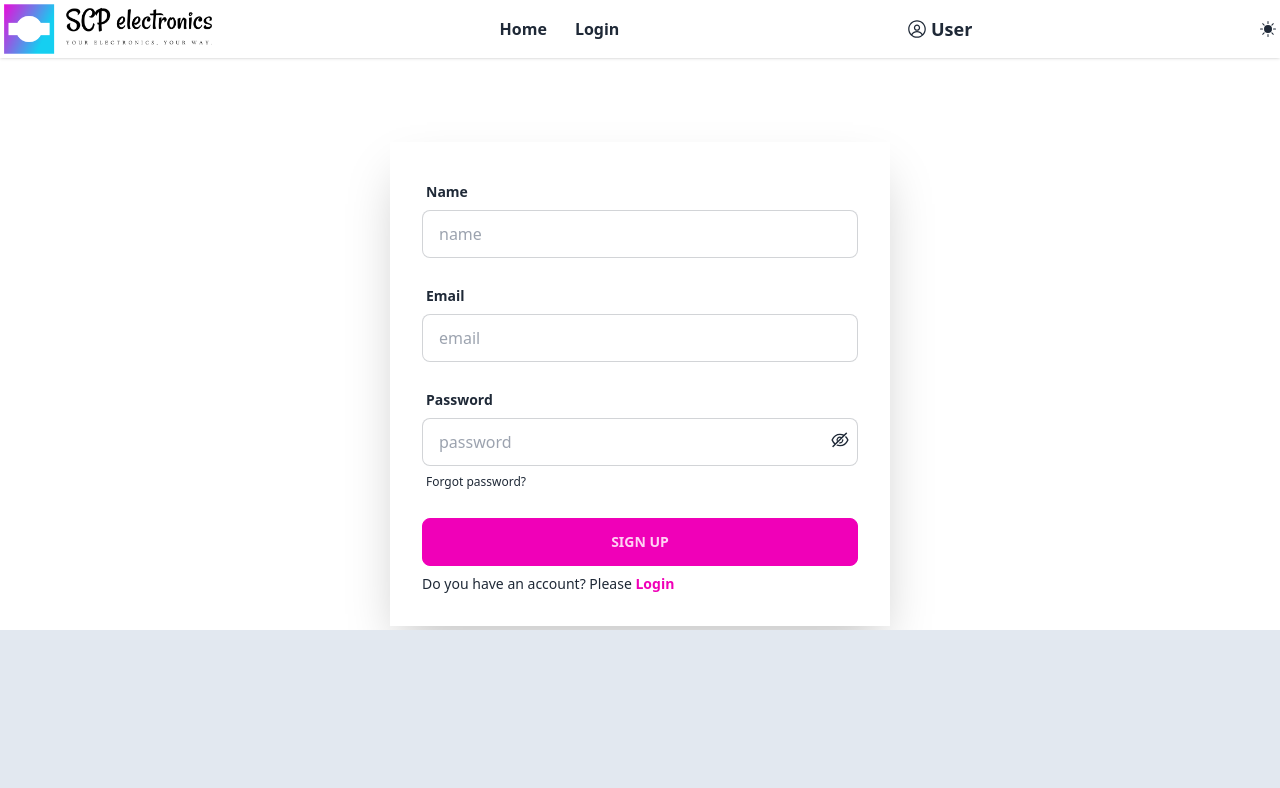
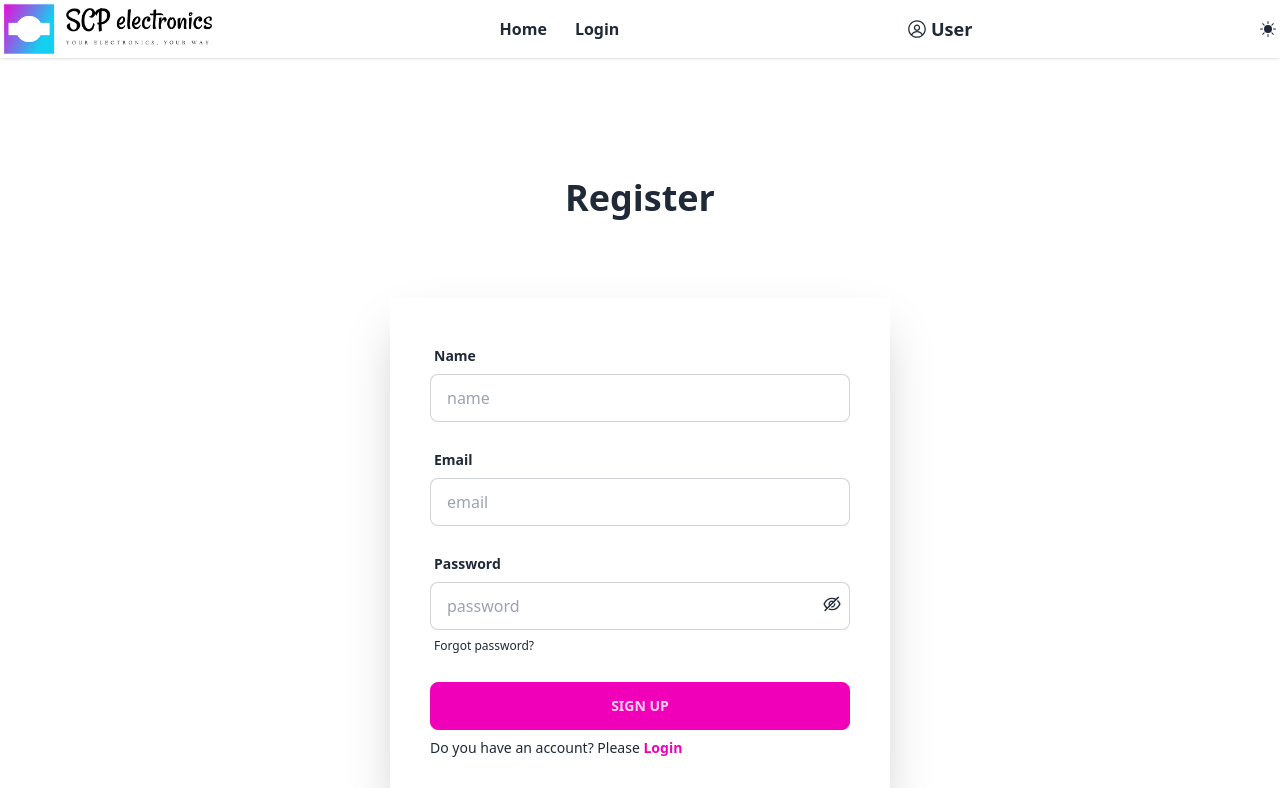
Before and after one commit to sumonpaul55/spl_electronics_client, a React (Vite) app: page /sign-up in a window 1280 px wide. Shown: the top 788 px of the page. Built offline with nearby package versions, Linux system fonts and the light colour scheme; no server answers.

Commit message:
scrollto top features added

```diff
--- a/src/layout/Root.jsx
+++ b/src/layout/Root.jsx
@@ -2,12 +2,15 @@ import React from 'react';
 import { Outlet } from 'react-router-dom';
 import Navbar from '../shared/header/Navbar';
 import Footer from '../shared/footer/Footer';
+import ScrollToTop from '../shared/ScrollToTop';
 const Root = () => {
     return (
         <div>
             <div className='sticky top-0 bg-white z-[99999]'>
                 <Navbar></Navbar>
             </div>
+
+            <ScrollToTop />
             <Outlet></Outlet>
             <Footer></Footer>
         </div>
--- a/src/pages/addProduct/AddProduct.jsx
+++ b/src/pages/addProduct/AddProduct.jsx
@@ -28,7 +28,7 @@ const AddProduct = () => {
         form.reset();
     }
     return (
-        <div className='container mx-auto px-1 mt-20'>
+        <div className='mx-auto px-1 py-20 dark:bg-slate-800'>
             <div className='max-w-[700px] mx-auto'>
                 <form className='space-y-10' onSubmit={handleAddproduct}>
                     <div className='flex gap-2'>
--- a/src/pages/home/Home.jsx
+++ b/src/pages/home/Home.jsx
@@ -1,4 +1,4 @@
-import React, { useState } from 'react';
+import React, { useContext, useState } from 'react';
 import Banner from './banner/Banner';
 import Brands from './brands/Brands';
 import { TbTruckDelivery } from "react-icons/tb"
@@ -9,7 +9,9 @@ import Carousel from 'react-multi-carousel';
 import 'react-multi-carousel/lib/styles.css';
 import googlePixels from "../../assets/googlephone.jpg"
 import camera from "../../assets/canoncamre.jpg"
+import { AuthContext } from '../../shared/contextApi/AuthProvider';
 const Home = () => {
+    const { loading } = useContext(AuthContext)
     const loadedData = useLoaderData();
     const [bsix, setBsix] = useState(6)
     let sixData = loadedData.slice(0, bsix)
@@ -38,6 +40,10 @@ const Home = () => {
 
 
     return (
+        <>
+            {
+                loading ? <h2 className='text-center my-20 text-3xl '>Loading...</h2>
+                    :
                     <div className='dark:bg-black dark:text-white'>
                         <Banner></Banner>
                         <section className='py-10 md:py-20 bg-teal-400 dark:bg-black'>
@@ -163,6 +169,8 @@ const Home = () => {
                             </div>
                         </section>
                     </div >
+            }
+        </>
     );
 };
 
--- a/src/pages/home/specialOffer/SpecialOffer.jsx
+++ /dev/null
@@ -1,11 +0,0 @@
-import React from 'react';
-
-const SpecialOffer = () => {
-    return (
-        <div>
-
-        </div>
-    );
-};
-
-export default SpecialOffer;
--- a/src/pages/login/Login.jsx
+++ b/src/pages/login/Login.jsx
@@ -35,22 +35,23 @@ const Login = () => {
             })
     }
     return (
-        <div className='p-1 dark:bg-gray-700 py-20 dark:text-white'>
+        <div className='p-1 dark:bg-slate-700 py-20 dark:text-white'>
             <div className="mt-20">
+                <h2 className="text-xl md:text-3xl lg:text-5xl text-center font-bold mb-10">Login</h2>
                 <div className="card-body shadow-2xl max-w-[500px] mx-auto">
                     <form className="space-y-5" onSubmit={handleLogin}>
                         <div className="form-control">
                             <label className="label">
                                 <span className="label-text font-semibold dark:text-white">Email</span>
                             </label>
-                            <input type="email" name='email' placeholder="email" className="input input-bordered" required />
+                            <input type="email" name='email' placeholder="email" className="input input-bordered dark:text-black" required />
                         </div>
                         <div className="form-control">
                             <label className="label ">
                                 <span className="label-text font-semibold dark:text-white">Password</span>
                             </label>
                             <div className='relative'>
-                                <input type={show ? "text" : "password"} name='password' placeholder="password" className="input input-bordered w-full" required />
+                                <input type={show ? "text" : "password"} name='password' placeholder="password" className="input input-bordered w-full dark:text-black" required />
                                 <span className='absolute top-3 cursor-pointer text-xl right-2' onClick={() => setShow(!show)}>{show ? <AiOutlineEye /> : <AiOutlineEyeInvisible />}</span>
                             </div>
                             <label className="label">
@@ -62,7 +63,7 @@ const Login = () => {
                         </div>
                     </form>
                     <div className=''>
-                        <h3 className="text-sm">Are you new here? Please <Link className='text-secondary' to="/sign-up">Sign Up</Link></h3>
+                        <h3 className="text-sm">Are you new here? Please <Link className='text-secondary text-lg md:text-xl' to="/sign-up">Register</Link></h3>
                         <h2 className='mt-3 border-t pt-2 font-semibold'>Login with following Social media</h2>
                         <div className='bg-slate-100 p-3 flex items-center dark:bg-black justify-center mt-3 gap-3 cursor-pointer text-xl rounded-md' onClick={handlegoogleLogin}>
                             <span className=''><AiFillGoogleCircle /></span>
--- a/src/pages/signup/SignUp.jsx
+++ b/src/pages/signup/SignUp.jsx
@@ -39,9 +39,10 @@ const Login = () => {
         }
     }
     return (
-        <div className='container mx-auto p-1'>
-            <div className="mt-20">
-                <div className="card-body shadow-2xl bg-base-100 max-w-[500px] mx-auto">
+        <div className='py-20 dark:bg-slate-700 p-1'>
+            <div className="mt-10">
+                <h2 className='text-center mb-20 font-bold text-xl md:text-2xl lg:text-4xl dark:text-white'>Register</h2>
+                <div className="card-body shadow-2xl bg-base-100 max-w-[500px] mx-auto p-2 md:p-10">
                     <form className="space-y-5" onSubmit={handleSignup}>
                         <div className="form-control">
                             <label className="label" htmlFor=''>
--- /dev/null
+++ b/src/shared/ScrollToTop.jsx
@@ -0,0 +1,12 @@
+import { useEffect } from 'react';
+import { useLocation } from 'react-router-dom';
+
+const ScrollToTop = () => {
+    const { pathname } = useLocation();
+    useEffect(() => {
+        window.scrollTo(0, 0)
+    }, [pathname])
+    return null
+};
+
+export default ScrollToTop;
--- a/src/shared/header/Navbar.jsx
+++ b/src/shared/header/Navbar.jsx
@@ -41,8 +41,7 @@ const Navbar = () => {
         setTheme(theme === "dark" ? "light" : "dark")
     }
     return (
-
-        <nav className='bg-grya-100 shadow relative'>
+        <nav className='bg-grya-100 shadow relative dark:bg-slate-600 dark:text-white'>
             <div className="container mx-auto p-1">
                 <div className='flex items-center justify-between'>
                     <div className="logo">
```
Also changed, not shown: src/App.css (deleted). Lines whose indentation alone changed are shown as unchanged.
